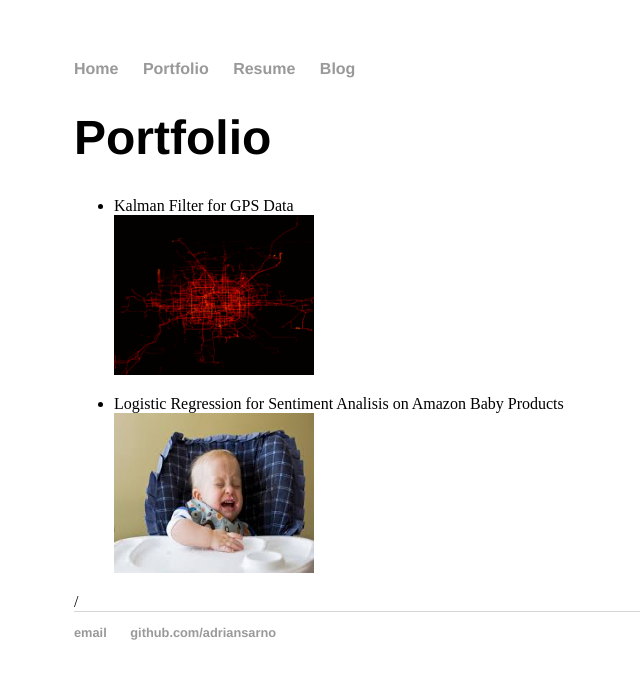
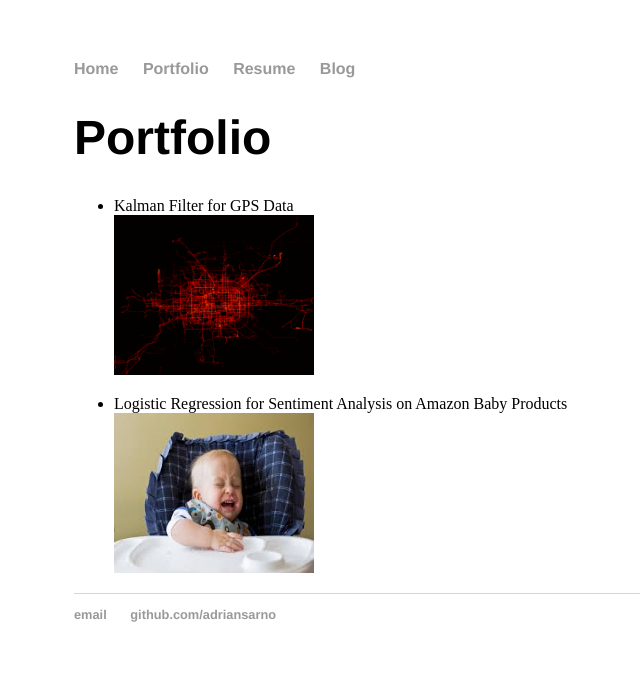
Before and after one commit to adriansarno/adriansarno.github.io, a Jekyll site: the page built from portfolio/index.html, in a window 1280 px wide. Shown: the top 679 px of the page, without its empty margins (118-758 px from the left). Built offline with Jekyll 4.4.1, drawn with Linux system fonts in a browser that asks for light colours.

Commit message:
Update index.html

```diff
--- a/portfolio/index.html
+++ b/portfolio/index.html
@@ -12,11 +12,11 @@ title: Adrian Sarno - Portfolio
 		</li>
 	</ul>
 	<ul>
-		<li>Logistic Regression for Sentiment Analisis on Amazon Baby Products<br/>
+		<li>Logistic Regression for Sentiment Analysis on Amazon Baby Products<br/>
 		<a title="Jupyter Notebook" href="https://github.com/adriansarno/classification/blob/master/baby/NLP_sentiment_classifier_Pandas_Sklearn.ipynb" target="_blank">
 			<img class="portfolio_size" src="../assets/images/baby_product_sentiment.jpg" border="0" alt="baby sentiment">
 			</a>
 		</li>
 	</ul>
 
-</div><!-- /.blurb -->/
+</div><!-- /.blurb -->
```
